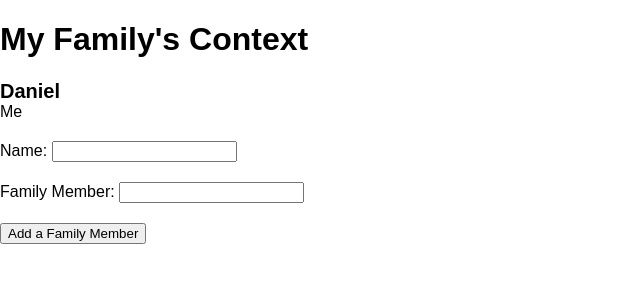
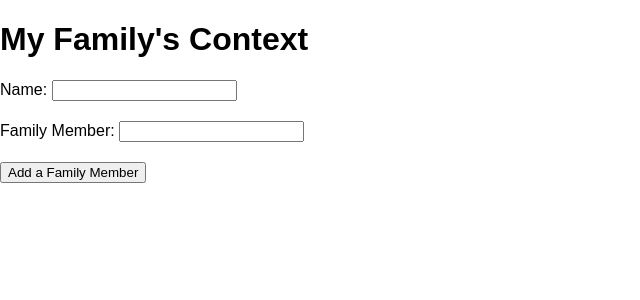
Before and after one commit to Dacello/react-family-context, a React (Create React App) app: page / in a window 1280 px wide. Shown: the top 300 px of the page, without its empty margins (0-640 px from the left). Built offline with nearby package versions, Linux system fonts and the light colour scheme.

Commit message:
Remove default family member

```diff
--- a/src/App.js
+++ b/src/App.js
@@ -4,7 +4,7 @@ const FamilyContext = React.createContext();
 class FamilyProvider extends Component {
   state = {
     results: {},
-    family: [{name: 'Daniel', member: 'Me'}]
+    family: []
   };
 
   onInputChange = (e) => {
```
